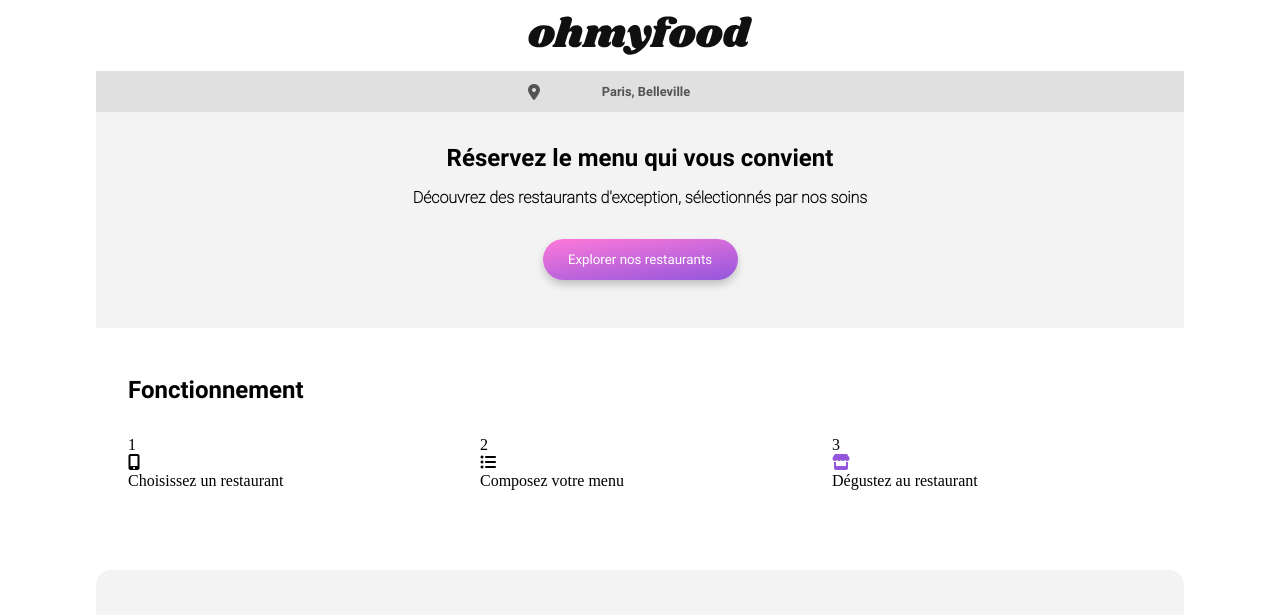
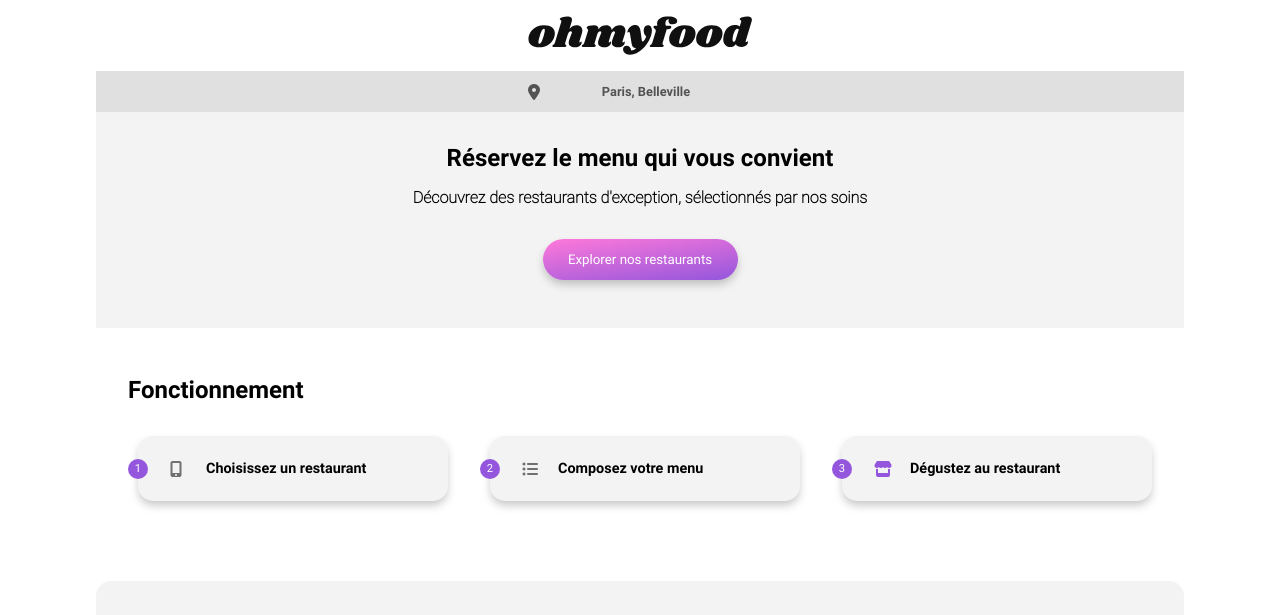
Before and after one commit to drefle/DavidChanteau_3_02032021, a website: page index.html in a window 1280 px wide. Shown: the top 615 px of the page. Drawn offline with Linux system fonts and the light colour scheme; a web font is replaced by a local one.

Commit message:
compilation du css

```diff
--- a/public/css/style.css
+++ b/public/css/style.css
@@ -198,7 +198,7 @@
     grid-column-gap: 2rem;
   }
 }
-.fonctionnement__list .list__step {
+.fonctionnement__list .list__procedure {
   box-shadow: 0px 5px 10px -1px rgba(0, 0, 0, 0.23);
   display: grid;
   grid-template-columns: 20px 1fr;
@@ -209,15 +209,15 @@
   align-items: center;
   position: relative;
 }
-.fonctionnement__list .list__step i {
+.fonctionnement__list .list__procedure i {
   color: #707070;
 }
-.fonctionnement__list .list__step__text {
+.fonctionnement__list .list__procedure__text {
   margin-left: 1rem;
   font-family: Roboto-Bold;
   font-size: 0.9rem;
 }
-.fonctionnement__list .list__step__number {
+.fonctionnement__list .list__procedure__number {
   font-size: 0.7rem;
   font-family: Roboto-Regular;
   position: absolute;
@@ -353,7 +353,8 @@
 }
 
 .list__step {
-  display: grid;
+  display: flex;
+  flex-direction: column;
   grid-row-gap: 1rem;
 }
 .list__step h3 {
```
Also changed, not shown: 1 other file.
